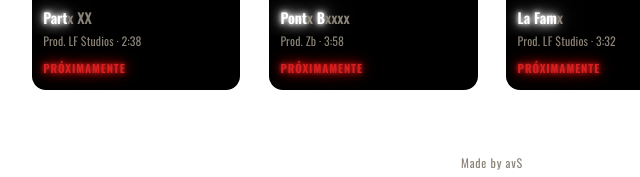
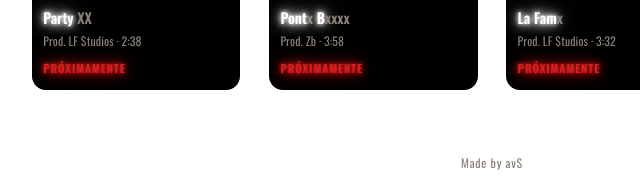
Before and after one commit to asvaaS/losfratelosvol1, a plain HTML site: page index.html in a window 1280 px wide. Shown: the part 852-1029 px from the top of the page, 148-788 px from the left. Drawn offline with nearby package versions, Linux system fonts and the light colour scheme; a web font is replaced by a local one.

Commit message:
Update track title from 'Partx XX' to 'Party XX'

```diff
--- a/index.html
+++ b/index.html
@@ -283,7 +283,7 @@
         <div class="track-card">
           <div class="track-cover">?</div>
           <div class="track-info">
-            <span class="track-title" data-title="Partx XX"></span>
+            <span class="track-title" data-title="Party XX"></span>
             <span class="track-meta">Prod. LF $tudios · 2:38</span>
             <span class="track-status">PRÓXIMAMENTE</span>
           </div>
```
